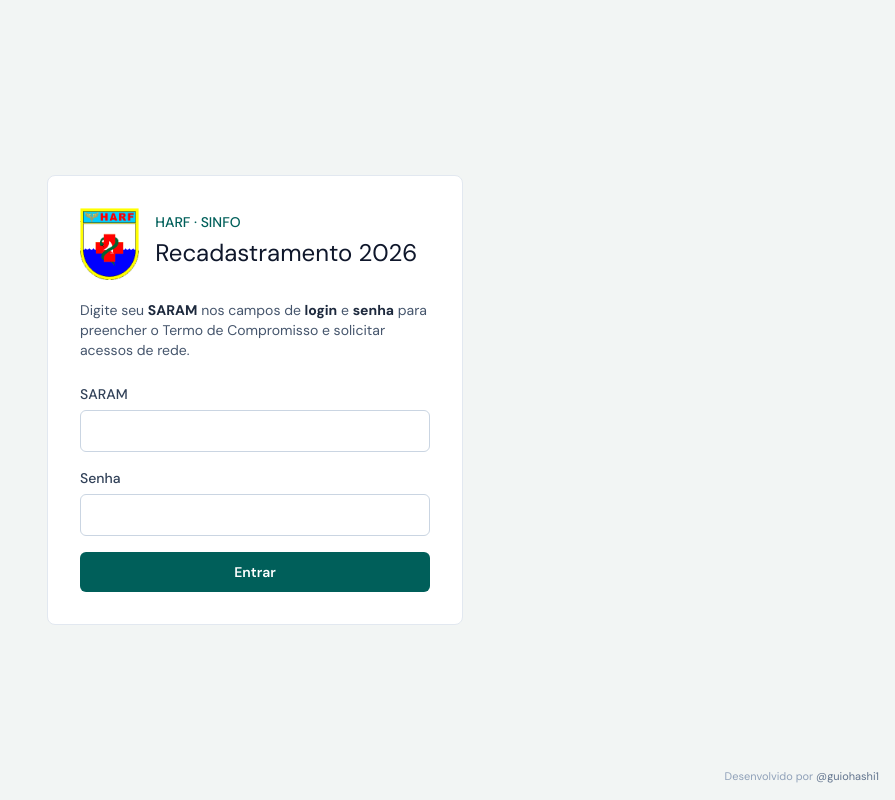
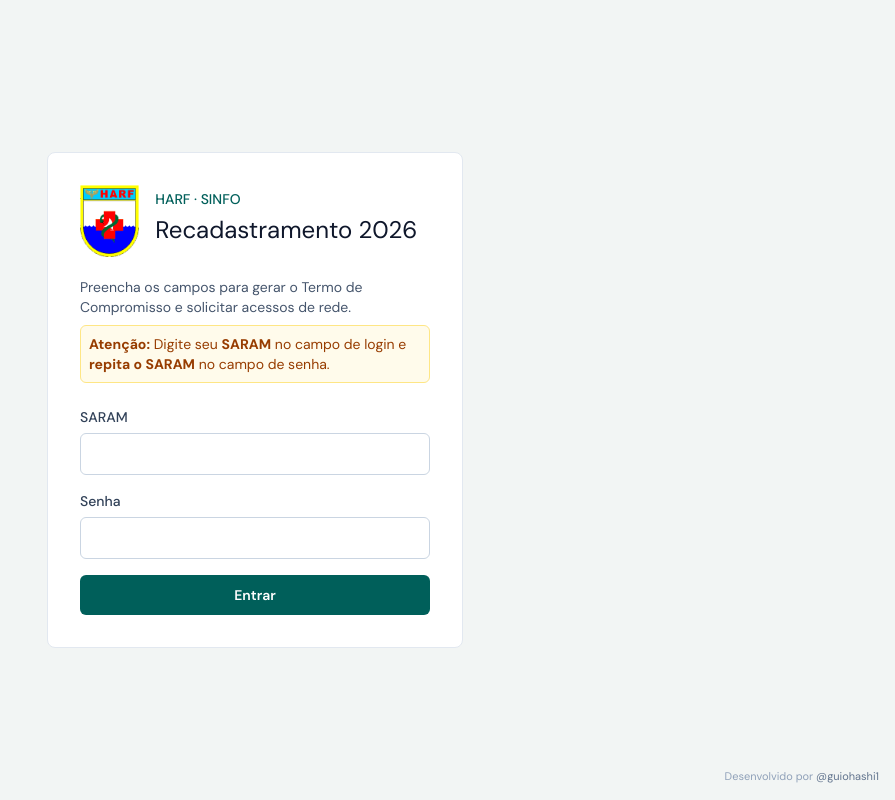
Before and after one commit to guiohashi1/recadastramento, a Next.js app: page /login in a window 1280 px wide. Shown: the whole page, without its empty margins (385-1280 px from the left). Built offline with nearby package versions, Linux system fonts and the light colour scheme; no server answers.

Commit message:
fix login antiburro2

```diff
--- a/src/app/login/page.tsx
+++ b/src/app/login/page.tsx
@@ -30,9 +30,14 @@ export default async function LoginPage() {
             </div>
           </div>
 
-          <p className="mt-5 text-sm text-slate-600">
-            Digite seu <strong className="font-bold text-slate-800">SARAM</strong> nos campos de <strong className="font-bold text-slate-800">login</strong> e <strong className="font-bold text-slate-800">senha</strong> para preencher o Termo de Compromisso e solicitar acessos de rede.
-          </p>
+          <div className="mt-5 text-sm text-slate-600 space-y-2">
+            <p>
+              Preencha os campos para gerar o Termo de Compromisso e solicitar acessos de rede.
+            </p>
+            <p className="rounded-md bg-amber-50 p-2 text-amber-800 border border-amber-200">
+              <strong className="font-bold">Atenção:</strong> Digite seu <strong className="font-bold">SARAM</strong> no campo de login e <strong className="font-bold">repita o SARAM</strong> no campo de senha.
+            </p>
+          </div>
 
           <div className="mt-6">
             <LoginForm />
```
